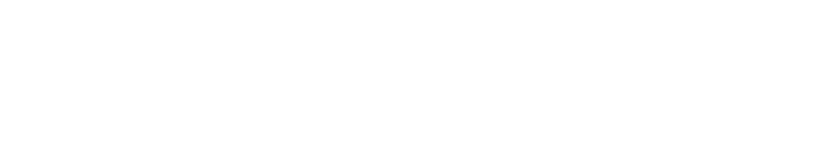
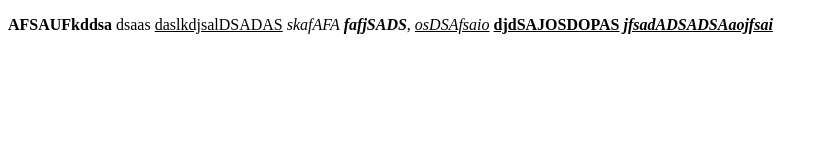
Before and after one commit to legend9ama/legend9ama.github.io, a plain HTML site: page index.html in a window 1280 px wide. Shown: the whole page, without its empty margins (0-827 px from the left). Drawn offline with Linux system fonts and the light colour scheme.

Commit message:
Update index.html

```diff
--- a/index.html
+++ b/index.html
@@ -7,6 +7,6 @@
    <title>Document</title>
 </head>
 <body>
-
+    <p><b>AFSAUFkddsa</b> dsaas <u>daslkdjsalDSADAS</u> <i>skafAFA</i> <i><b>fafjSADS</b></i>, <u><i>osDSAfsaio</i></u> <b><u>djdSAJOSDOPAS</u></b> <b><i><u>jfsadADSADSAaojfsai</u></i></b></p>
 </body>
 </html>
```
